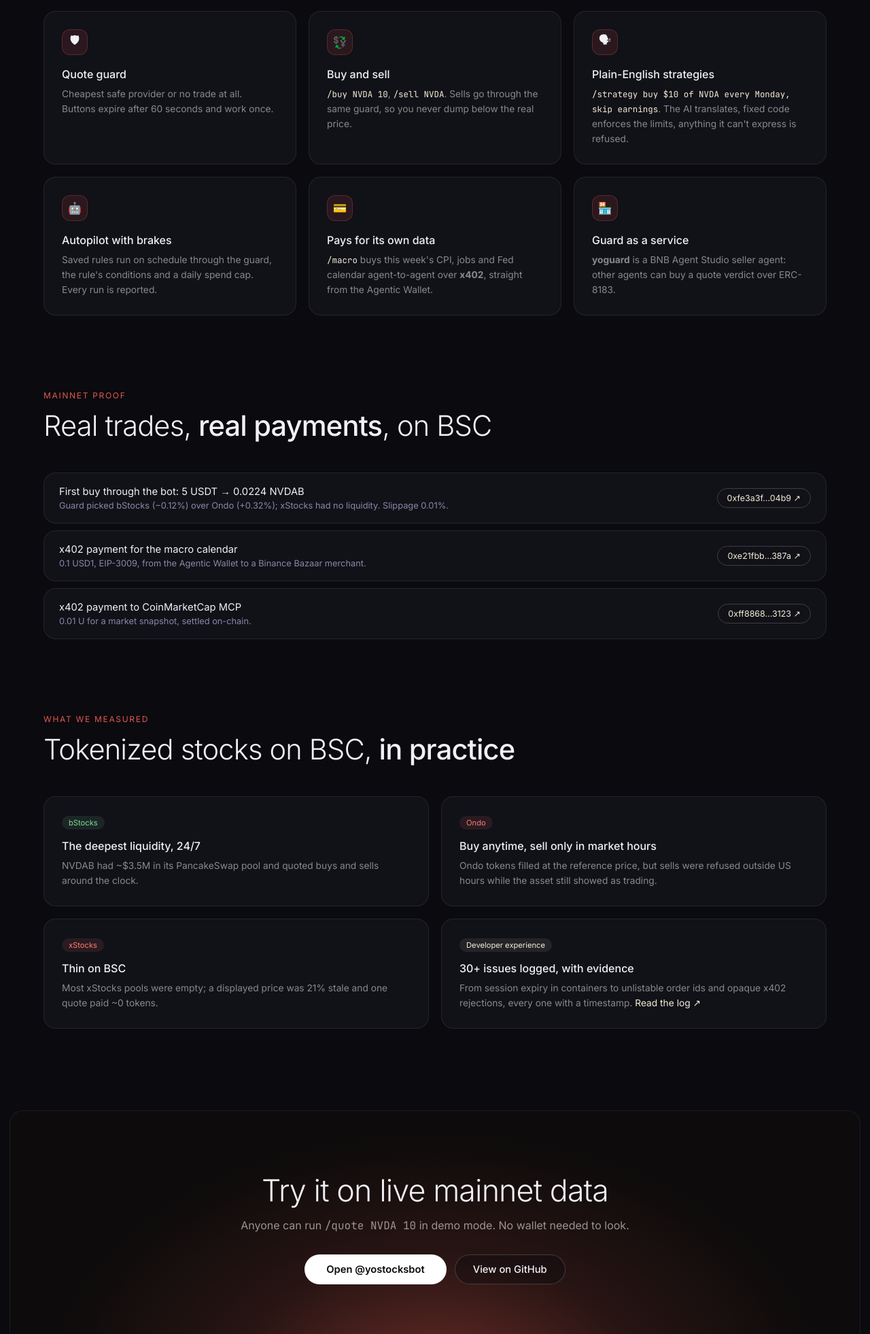
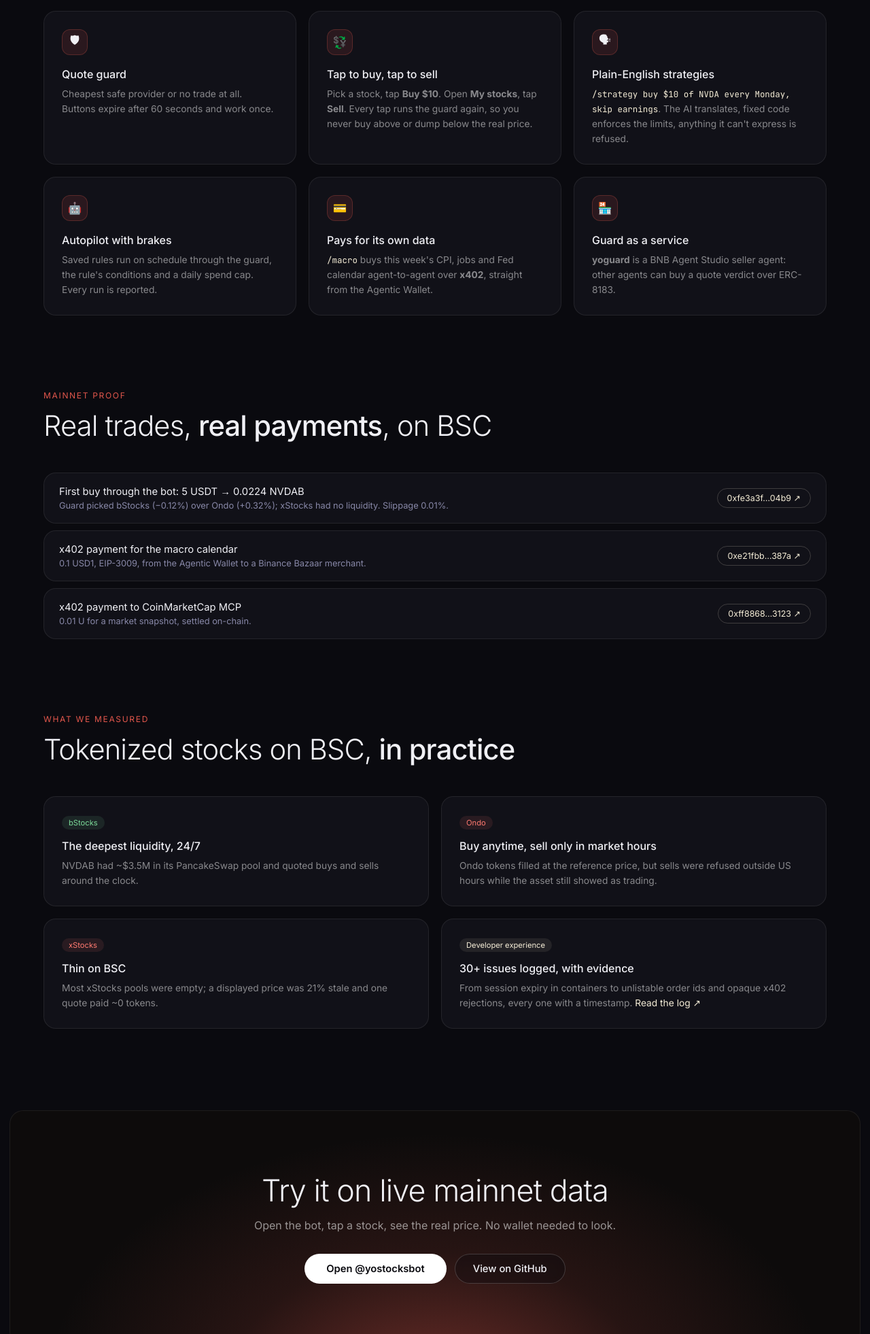
Before and after one commit to yostocks-protocol/yostocks, an Astro site in the folder apps/landing/: page / in a window 1280 px wide. Shown: the part 1900-3862 px from the top of the page at 68% size. Built offline with nearby package versions, Linux system fonts and the light colour scheme; Astro itself is replaced by a stand-in of ours.

Commit message:
docs: README and landing describe the tap-to-buy flow
Refs #40

```diff
--- a/apps/landing/src/components/FinalCta.astro
+++ b/apps/landing/src/components/FinalCta.astro
@@ -3,7 +3,7 @@
 ---
 <section class="final">
   <h2>Try it on live mainnet data</h2>
-  <p>Anyone can run <code>/quote NVDA 10</code> in demo mode. No wallet needed to look.</p>
+  <p>Open the bot, tap a stock, see the real price. No wallet needed to look.</p>
   <div class="cta-row">
     <a href={links.bot} class="btn-cta" target="_blank" rel="noopener">Open @yostocksbot</a>
     <a href={links.repo} class="btn-ghost" target="_blank" rel="noopener">View on GitHub</a>
--- a/apps/landing/src/data/content.ts
+++ b/apps/landing/src/data/content.ts
@@ -18,7 +18,7 @@
 export interface Feature { icon: string; title: string; body: string }
 export const features: Feature[] = [
   { icon: '🛡', title: 'Quote guard', body: 'Cheapest safe provider or no trade at all. Buttons expire after 60 seconds and work once.' },
-  { icon: '💱', title: 'Buy and sell', body: '<code>/buy NVDA 10</code>, <code>/sell NVDA</code>. Sells go through the same guard, so you never dump below the real price.' },
+  { icon: '💱', title: 'Tap to buy, tap to sell', body: 'Pick a stock, tap <b>Buy $10</b>. Open <b>My stocks</b>, tap <b>Sell</b>. Every tap runs the guard again, so you never buy above or dump below the real price.' },
   { icon: '🗣', title: 'Plain-English strategies', body: "<code>/strategy buy $10 of NVDA every Monday, skip earnings</code>. The AI translates, fixed code enforces the limits, anything it can't express is refused." },
   { icon: '🤖', title: 'Autopilot with brakes', body: "Saved rules run on schedule through the guard, the rule's conditions and a daily spend cap. Every run is reported." },
   { icon: '💳', title: 'Pays for its own data', body: "<code>/macro</code> buys this week's CPI, jobs and Fed calendar agent-to-agent over <b>x402</b>, straight from the Agentic Wallet." },
```
Also changed, not shown: README.md.
